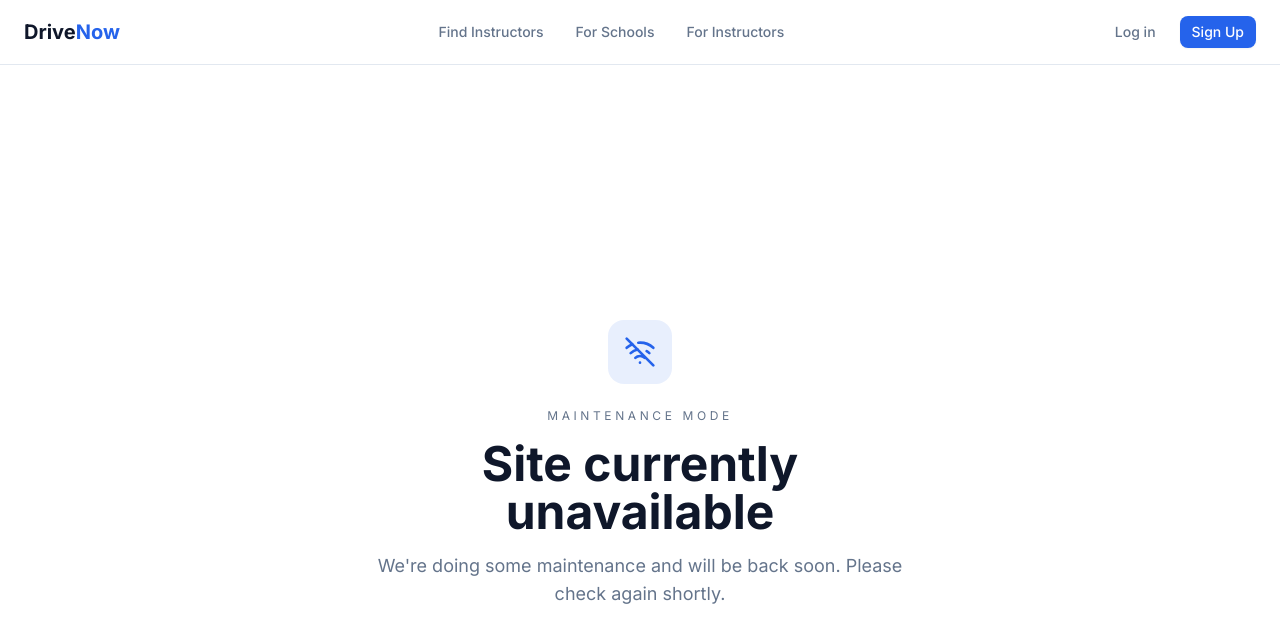
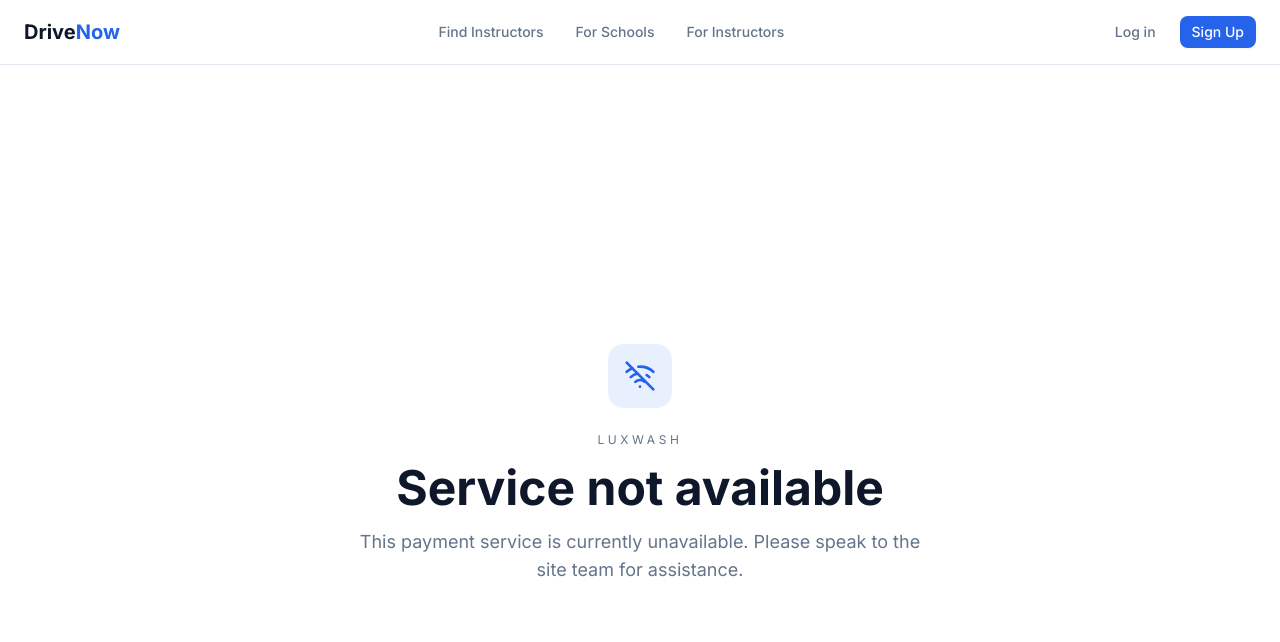
Before and after one commit to luxwashpay/luxwashpay-platform, a Next.js app: page / in a window 1280 px wide. Shown: the top 642 px of the page. Built offline with nearby package versions, Linux system fonts and the light colour scheme.

Commit message:
Update unavailable service message

```diff
--- a/src/app/(main)/page.tsx
+++ b/src/app/(main)/page.tsx
@@ -8,14 +8,14 @@
           <WifiOff className="w-8 h-8 text-accent" />
         </div>
         <p className="uppercase tracking-[0.3em] text-xs text-text-muted mb-4">
-          Maintenance mode
+          LuxWash
         </p>
         <h1 className="text-3xl md:text-5xl font-heading font-bold text-text-primary mb-4">
-          Site currently unavailable
+          Service not available
         </h1>
         <p className="text-text-muted text-base md:text-lg leading-7">
-          We&apos;re doing some maintenance and will be back soon. Please check
-          again shortly.
+          This payment service is currently unavailable. Please speak to the
+          site team for assistance.
         </p>
       </div>
     </main>
--- a/src/app/layout.tsx
+++ b/src/app/layout.tsx
@@ -10,8 +10,8 @@
 });
 
 export const metadata: Metadata = {
-  title: "Site currently unavailable",
-  description: "This site is temporarily unavailable while maintenance is in progress.",
+  title: "Service not available",
+  description: "This payment service is currently unavailable.",
 };
 
 export const viewport: Viewport = {
```
